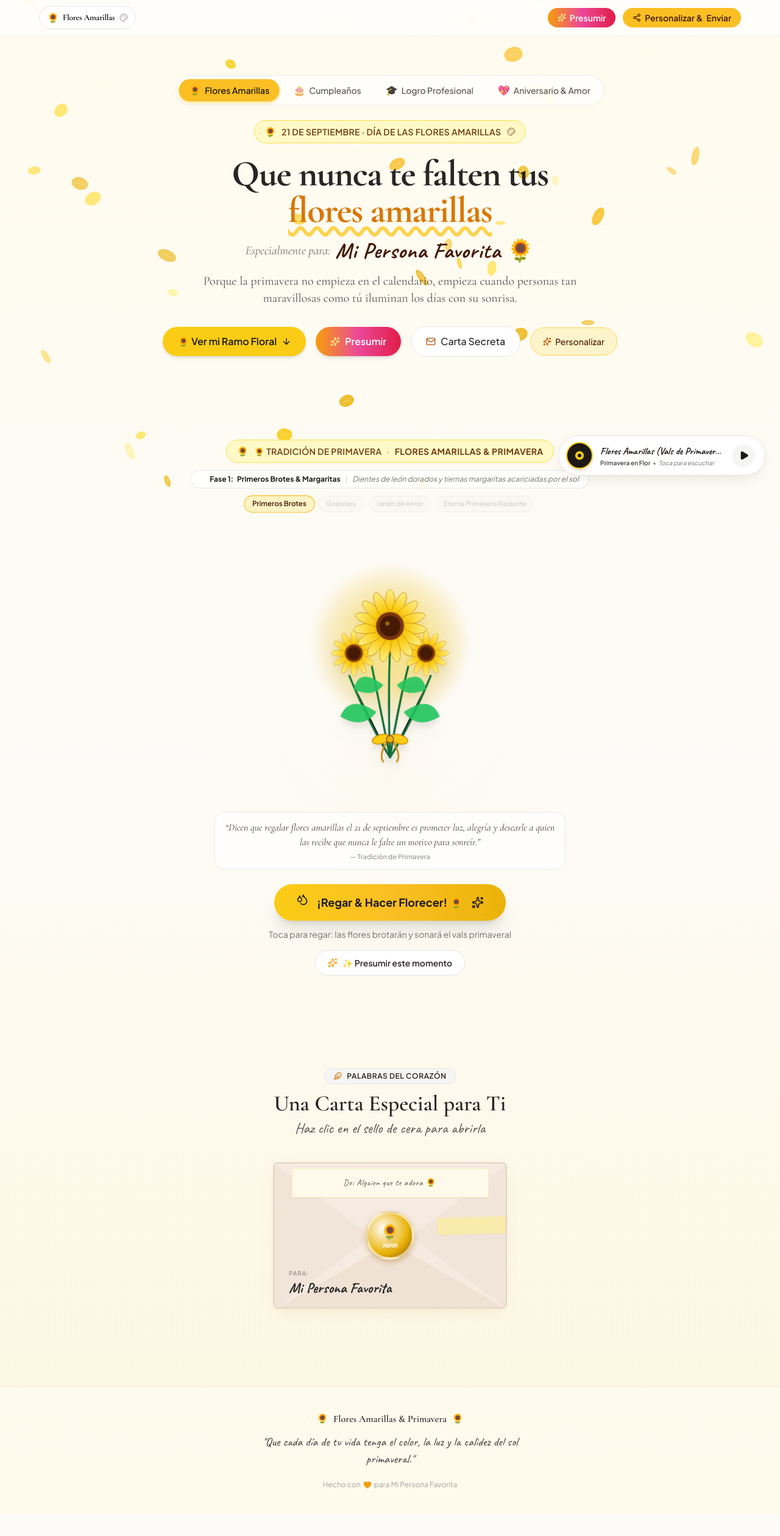
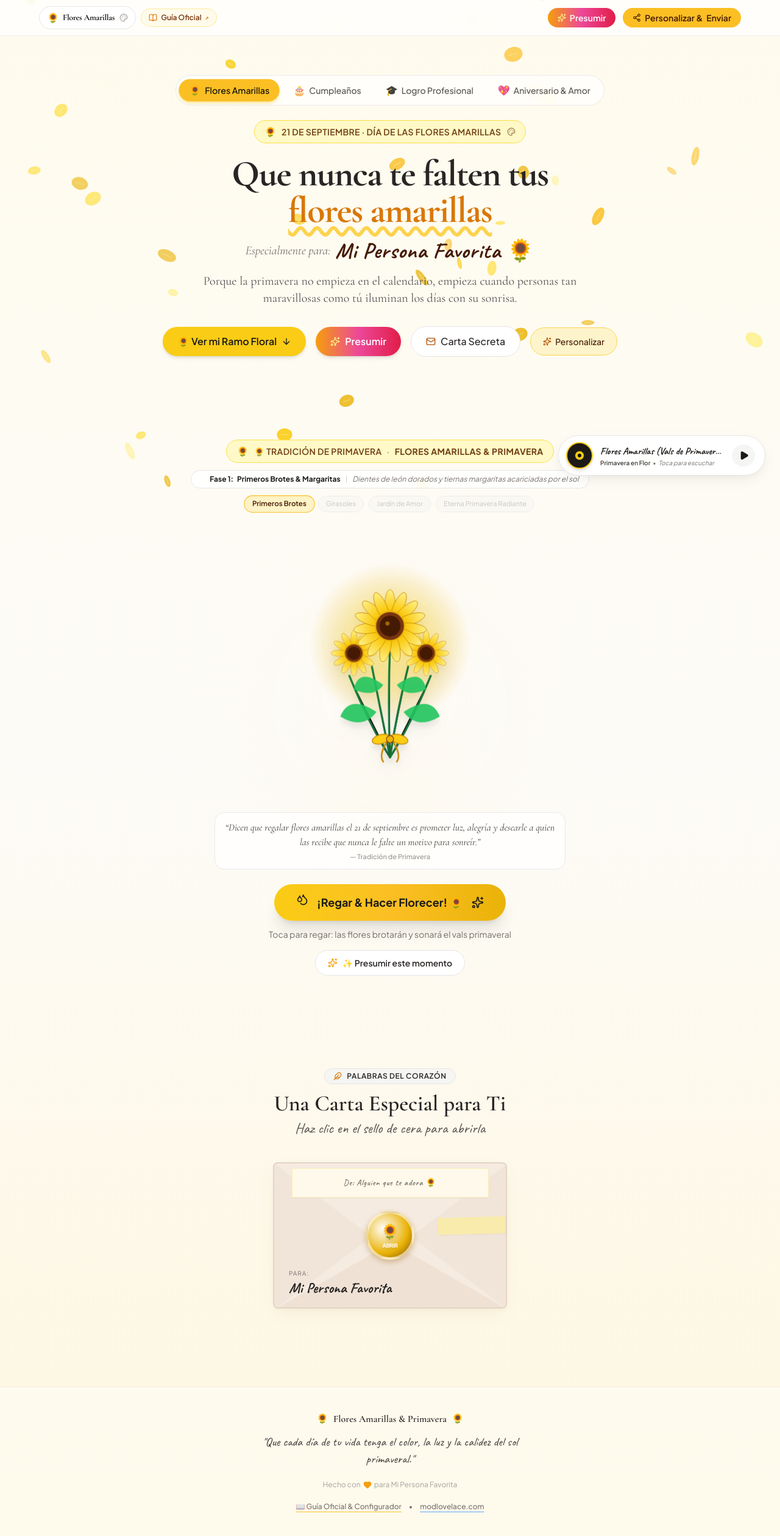
Before and after one commit to ModLovelace/flores-amarillas-primavera, a React (Vite) app: page / in a window 1280 px wide. Shown: the whole page at 61% size. Before the commit the page ends 2483 px from the top, so only its background shows below. Built offline with nearby package versions, Linux system fonts and the light colour scheme.

Commit message:
feat: enlazar Guía Oficial y configurador en navbar y footer

```diff
--- a/src/App.jsx
+++ b/src/App.jsx
@@ -10,7 +10,7 @@ import { ThemeModal } from './components/ThemeSelector';
 import { getTheme } from './config/themes';
 import { getInitialDedication, saveDedicationToStorage } from './utils/urlParams';
 import { switchMovieStageMusic } from './utils/audioChimes';
-import { Heart, Sparkles, Share2, Palette } from 'lucide-react';
+import { Heart, Sparkles, Share2, Palette, BookOpen } from 'lucide-react';
 
 export default function App() {
   const [dedication, setDedication] = useState(getInitialDedication);
@@ -73,6 +73,18 @@ export default function App() {
               </span>
               <Palette className="w-3.5 h-3.5 text-stone-400 group-hover:text-stone-700 ml-0.5" />
             </button>
+
+            <a
+              href="https://regalaflores.modlovelace.com"
+              target="_blank"
+              rel="noopener noreferrer"
+              className="hidden sm:inline-flex items-center gap-1.5 px-3 py-1.5 rounded-full bg-amber-50 hover:bg-amber-100 text-amber-900 border border-amber-200/80 text-xs font-semibold transition-all shadow-2xs hover:scale-105"
+              title="Ver Guía Oficial y configurador"
+            >
+              <BookOpen className="w-3.5 h-3.5 text-amber-600" />
+              <span>Guía Oficial</span>
+              <span className="text-[10px] text-amber-600 font-mono">↗</span>
+            </a>
           </div>
 
           {/* Action Header Buttons */}
@@ -150,6 +162,25 @@ export default function App() {
             <Heart className="w-3.5 h-3.5 text-amber-500 fill-amber-500" />
             <span>para {dedication.to}</span>
           </div>
+          <div className="pt-2 flex flex-wrap items-center justify-center gap-3 text-stone-500 text-xs">
+            <a
+              href="https://regalaflores.modlovelace.com"
+              target="_blank"
+              rel="noopener noreferrer"
+              className="hover:text-stone-900 underline underline-offset-4 decoration-amber-400 font-medium"
+            >
+              📖 Guía Oficial & Configurador
+            </a>
+            <span>•</span>
+            <a
+              href="https://modlovelace.com"
+              target="_blank"
+              rel="noopener noreferrer"
+              className="hover:text-stone-900 underline underline-offset-4 decoration-blue-400 font-medium"
+            >
+              modlovelace.com
+            </a>
+          </div>
         </div>
       </footer>
 
```
